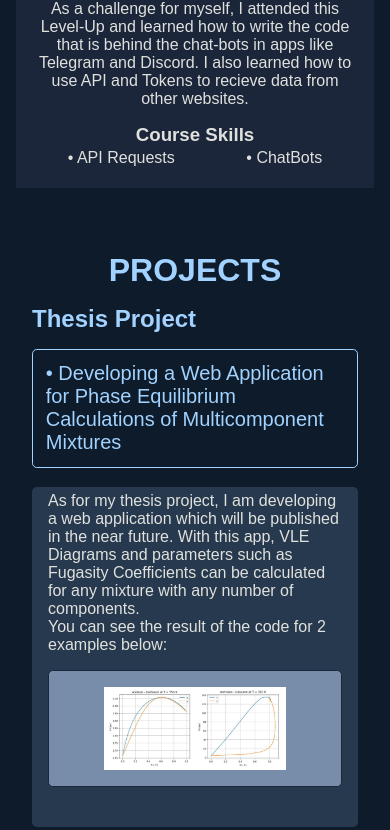
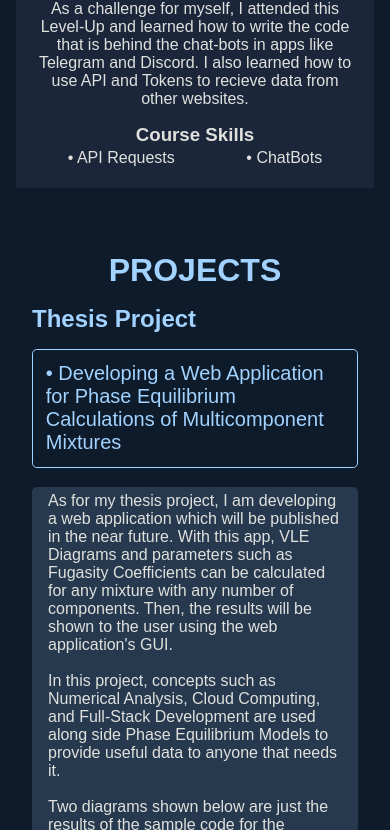
Before and after one commit to Homanloo/Homanloo.github.io, a plain HTML site: page index.html in a window 390 px wide. Both pictures are taken after a click on the button 195 px from the left and 5725 px from the top of the page. Shown: the part 5317-6147 px from the top of the page. Drawn offline with nearby package versions, Linux system fonts and the light colour scheme; a web font is replaced by a local one.

Commit message:
Minor fixes in the text

```diff
--- a/index.html
+++ b/index.html
@@ -94,7 +94,7 @@
                 Systems, which is in fact, are my personal favorite subjects.<br>
                 In addition to the instructed subjects in the university, I self-studied a wide range of computer programming concepts,
                 such as Full-Stack Development, Machine Learning Basics, Data Analysis, and much more.<br>
-                My main research interests are <b>Numerical Analysis</b>, <b>Mathematical Modeling</b>, <b>Process Systems</b>,
+                My main research interests are <b>Numerical Analysis</b>, <b>Mathematical Modeling</b>, <b>Process Control</b>,
                 <b>Data Analysis & Visualization</b>, and <b>Machine Learning</b>.
                 </p>
 
@@ -391,8 +391,13 @@
                     <p>
                         As for my thesis project, I am developing a web application which will be published in the near future.
                         With this app, VLE Diagrams and parameters such as Fugasity Coefficients can be calculated for any mixture
-                        with any number of components.<br>
-                        You can see the result of the code for 2 examples below:
+                        with any number of components. Then, the results will be shown to the user using the web application's
+                        GUI.<br><br>
+                        In this project, concepts such as Numerical Analysis, Cloud Computing, and Full-Stack Development are used
+                        along side Phase Equilibrium Models to provide useful data to anyone that needs it.<br><br>
+
+                        Two diagrams shown below are just the results of the sample code for the calculations. The code and the visualizations
+                        will be improved in the final version of the application.
                     </p>
                 </div>
                 <div class="project_content_image">
--- a/style.css
+++ b/style.css
@@ -559,4 +559,12 @@ body{
     .course_item{
         margin-bottom: 1rem;
     }
+
+    .project_image{
+        max-width: 100%;
+    }
+
+    .project_content_empty{
+        height: fit-content;
+    }
 }
```
